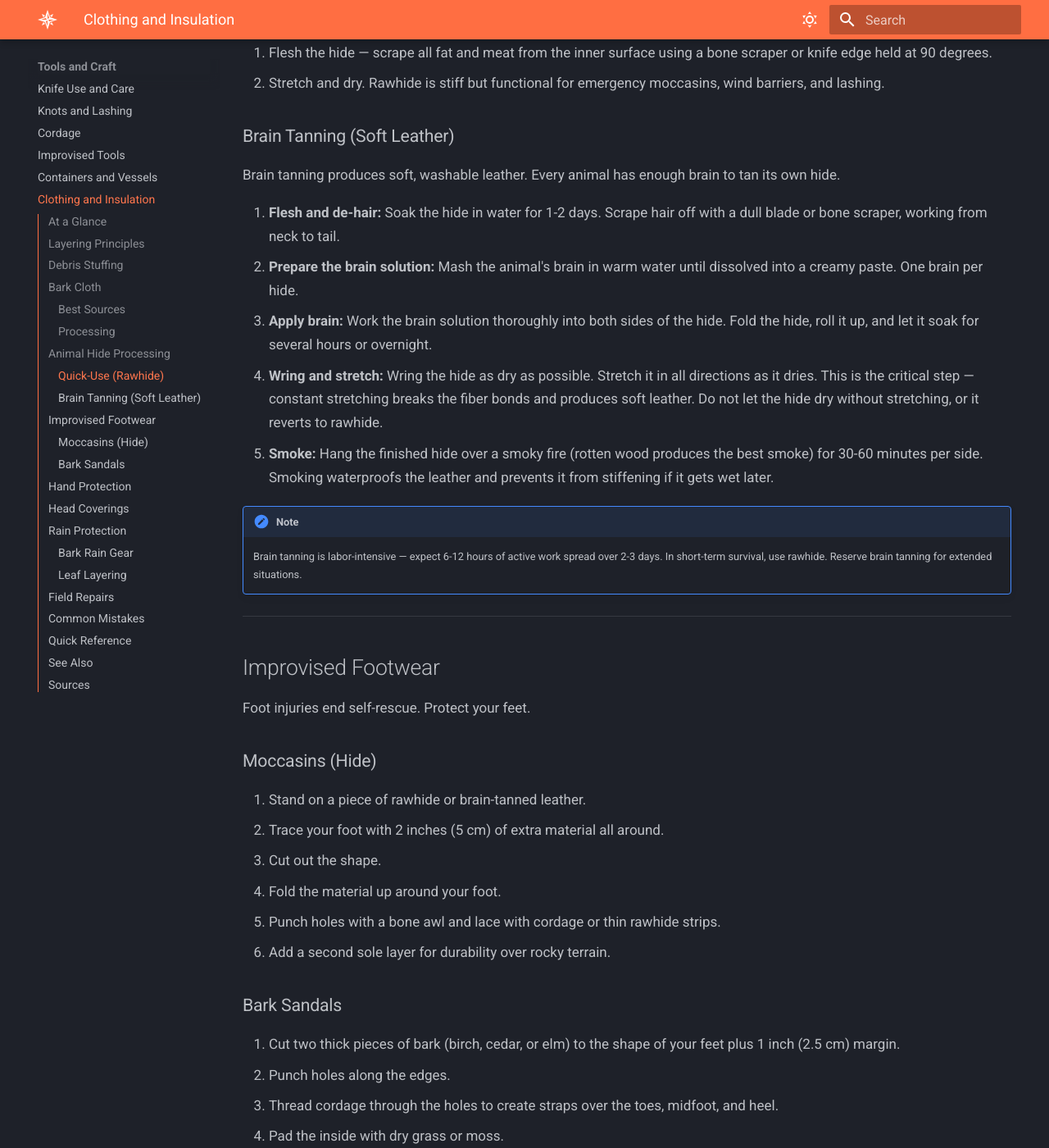
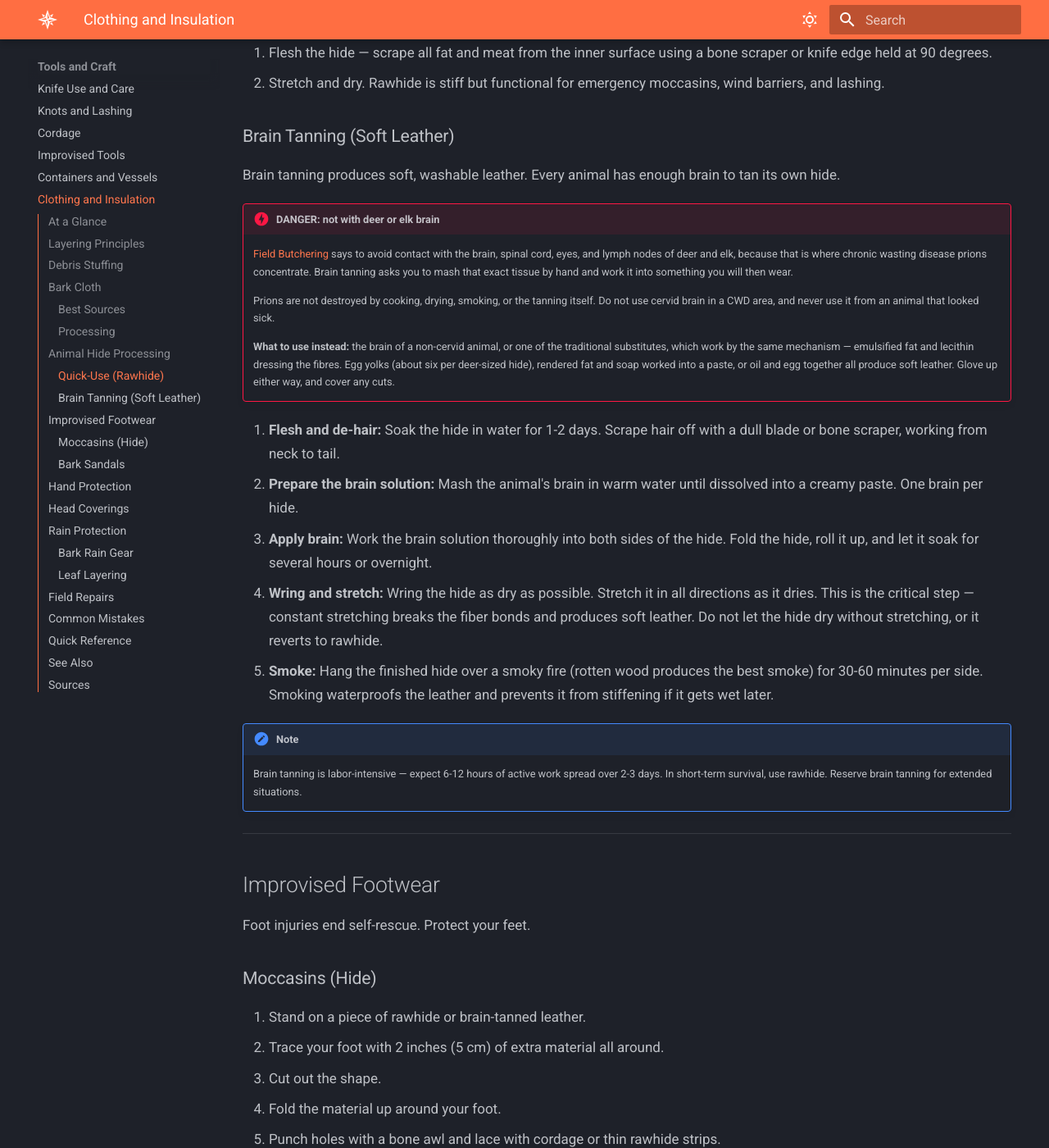
Before and after one commit to mmayden/WilderThings, an MkDocs documentation site: the page built from docs/tools-and-craft/clothing-and-insulation.md, in a window 1280 px wide and 1400 px high, scrolled down 2338 px. Shown: the whole window at 82% size. Built offline with MkDocs 1.6.1 and Material for MkDocs 9.7.7, drawn with Linux system fonts in a browser that asks for light colours; some of the changed text lies outside the part shown.

Commit message:
fix: brain tanning told you to hand-mash the tissue field-butchering says not to touch
field-butchering is explicit: avoid contact with the brain, spinal cord,
eyes, and lymph nodes of deer and elk, because that is where chronic
wasting disease prions concentrate, and prions survive cooking.

clothing-and-insulation then teaches brain tanning, opening with "every
animal has enough brain to tan its own hide," and has you mash that exact
tissue into a paste by hand and work it into a hide you will wear. The
tanning process does not destroy prions either — not the soaking, not the
wringing, not the smoking.

Kept the technique, which is genuine and produces the best improvised
leather there is, and gave the substitutes that work by the same
mechanism: emulsified fat and lecithin dressing the fibres. A non-cervid
brain, or egg yolks, or rendered fat and soap. Glove up regardless.

Second: the guide covers improvised footwear and a wet-conditions
variant, and never mentions trench foot. Improvised footwear is rarely
waterproof, feet wet for 24-48 hours develop nerve and tissue damage that
can become permanent, and it disables you long before it looks serious.
arctic-survival and jungle-survival both cover it well. The guide about
making the footwear did not, which is where someone decides whether to
stop and dry out.

Co-Authored-By: Claude Opus 5 (1M context) <noreply@anthropic.com>

```diff
--- a/docs/tools-and-craft/clothing-and-insulation.md
+++ b/docs/tools-and-craft/clothing-and-insulation.md
@@ -79,7 +79,23 @@ For immediate need, skip tanning:
 
 ### Brain Tanning (Soft Leather)
 
-Brain tanning produces soft, washable leather. Every animal has enough brain to tan its own hide.
+Brain tanning produces soft, washable leather. Every animal has enough brain to tan its
+own hide.
+
+!!! danger "DANGER: not with deer or elk brain"
+    [Field Butchering](../food/field-butchering.md#disease-and-hygiene) says to avoid
+    contact with the brain, spinal cord, eyes, and lymph nodes of deer and elk, because
+    that is where chronic wasting disease prions concentrate. Brain tanning asks you to
+    mash that exact tissue by hand and work it into something you will then wear.
+
+    Prions are not destroyed by cooking, drying, smoking, or the tanning itself. Do not
+    use cervid brain in a CWD area, and never use it from an animal that looked sick.
+
+    **What to use instead:** the brain of a non-cervid animal, or one of the traditional
+    substitutes, which work by the same mechanism — emulsified fat and lecithin dressing
+    the fibres. Egg yolks (about six per deer-sized hide), rendered fat and soap worked
+    into a paste, or oil and egg together all produce soft leather. Glove up either way,
+    and cover any cuts.
 
 1. **Flesh and de-hair:** Soak the hide in water for 1-2 days. Scrape hair off with a dull blade or bone scraper, working from neck to tail.
 2. **Prepare the brain solution:** Mash the animal's brain in warm water until dissolved into a creamy paste. One brain per hide.
@@ -104,6 +120,17 @@ Foot injuries end self-rescue. Protect your feet.
 4. Fold the material up around your foot.
 5. Punch holes with a bone awl and lace with cordage or thin rawhide strips.
 6. Add a second sole layer for durability over rocky terrain.
+
+!!! warning "CAUTION: keep the inside dry, not just the outside"
+    Improvised footwear is rarely waterproof, and feet that stay wet for 24-48 hours
+    develop trench foot — nerve and tissue damage that can become permanent, and that
+    disables you long before it looks serious. It is a cold-wet injury, not only a
+    tropical one.
+
+    Dry your feet and your stuffing at every stop. Carry a second batch of dry grass or
+    moss and swap it in when the first is damp. See
+    [Trench Foot Prevention](../climate-specific/jungle-survival.md#trench-foot-prevention)
+    and [Arctic Survival](../climate-specific/arctic-survival.md#trench-foot-immersion-foot).
 
 ### Bark Sandals
 
@@ -174,6 +201,8 @@ Repair clothing damage the moment it occurs. Small tears become large failures.
 ## Common Mistakes
 - Wearing wet insulation layers instead of replacing them with dry material.
 - Making footwear too tight (restricts blood flow, accelerates frostbite in cold conditions).
+- Leaving feet damp inside improvised footwear — trench foot takes 24-48 hours and disables you for weeks.
+- Using deer or elk brain for tanning. Prions concentrate there and survive every step of the process. Use a non-cervid brain, or eggs and fat.
 - Skipping the smoking step in brain tanning (hide stiffens permanently when it gets wet).
 - Neglecting head and hand protection (high heat loss areas that degrade function quickly).
 - Using green, sap-heavy bark for clothing (irritates skin, does not insulate, dries rigid).
```
